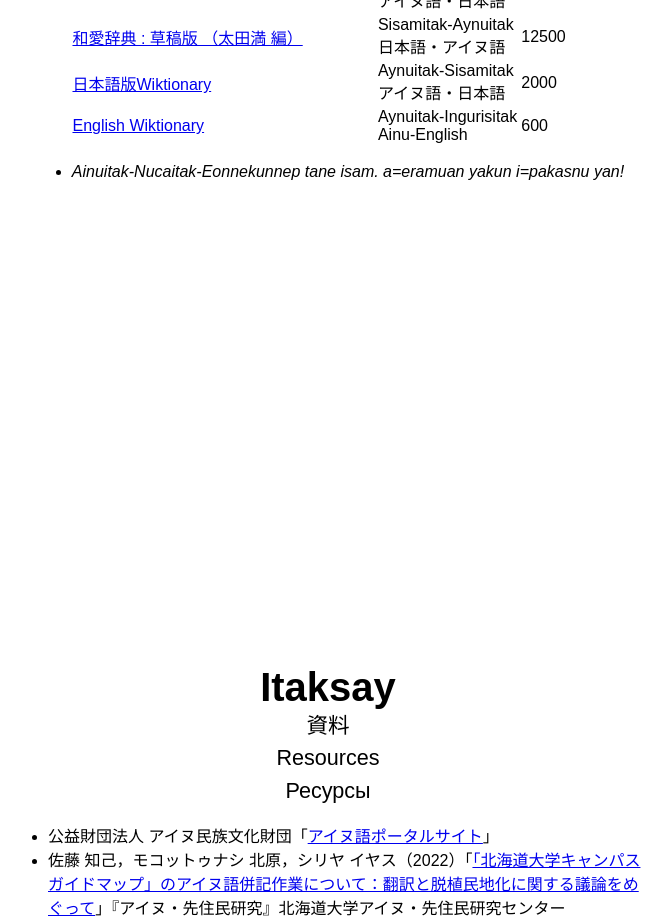
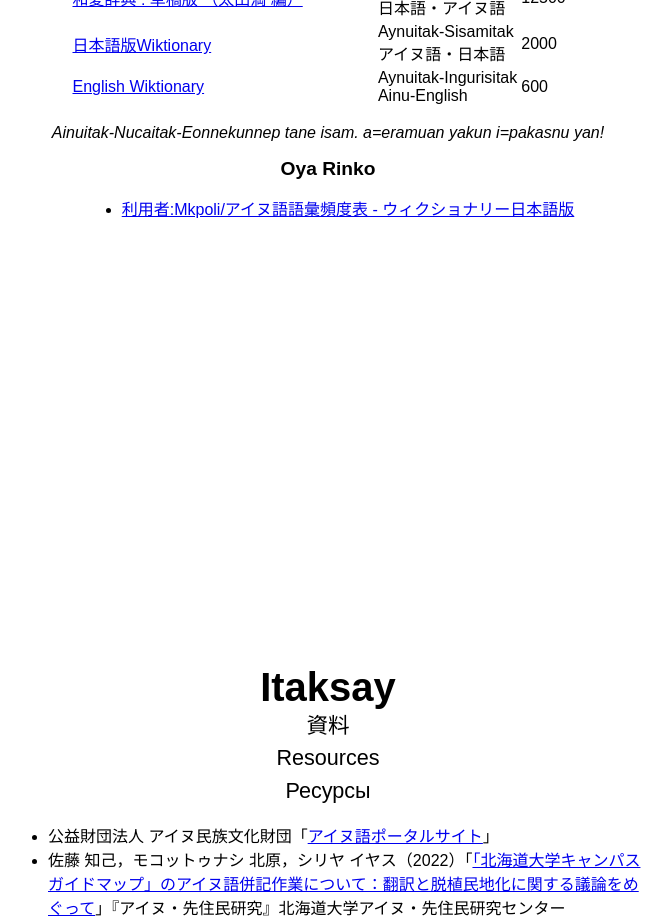
Before and after one commit to mkpoli/ainu, a SvelteKit app: page / in a window 1280 px wide. Shown: the part 2800-3721 px from the top of the page, without its empty margins (312-984 px from the left). Built offline with nearby package versions, Linux system fonts and the light colour scheme.

Commit message:
Add other links

```diff
--- a/src/routes/+page.svelte
+++ b/src/routes/+page.svelte
@@ -161,10 +161,17 @@
 				</tr>
 			</tbody>
 		</table>
-
+		<p><i>{$t('Ainuitak-Nucaitak-Eonnekunnep tane isam. a=eramuan yakun i=pakasnu yan!')}</i></p>
+		<h3>
+			{$t('Oya Rinko')}
+		</h3>
 		<ul>
 			<li>
-				<i>{$t('Ainuitak-Nucaitak-Eonnekunnep tane isam. a=eramuan yakun i=pakasnu yan!')}</i>
+				<a
+					href="https://ja.wiktionary.org/wiki/%E5%88%A9%E7%94%A8%E8%80%85:Mkpoli/%E3%82%A2%E3%82%A4%E3%83%8C%E8%AA%9E%E8%AA%9E%E5%BD%99%E9%A0%BB%E5%BA%A6%E8%A1%A8"
+				>
+					利用者:Mkpoli/アイヌ語語彙頻度表 - ウィクショナリー日本語版
+				</a>
 			</li>
 		</ul>
 	</section>
```
